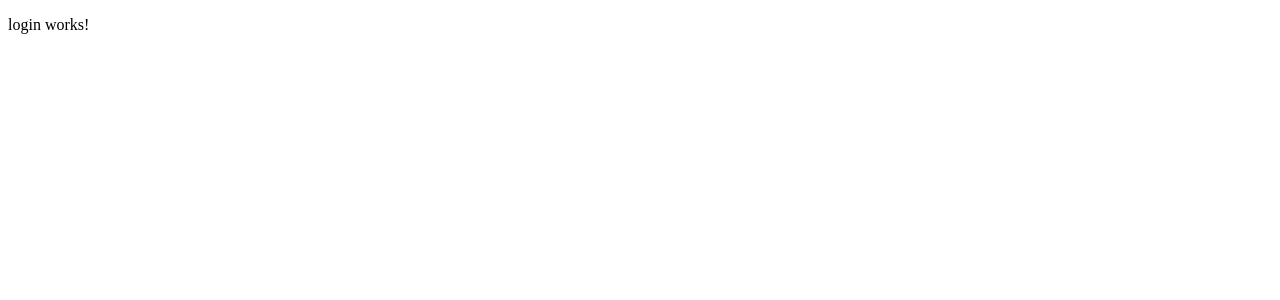
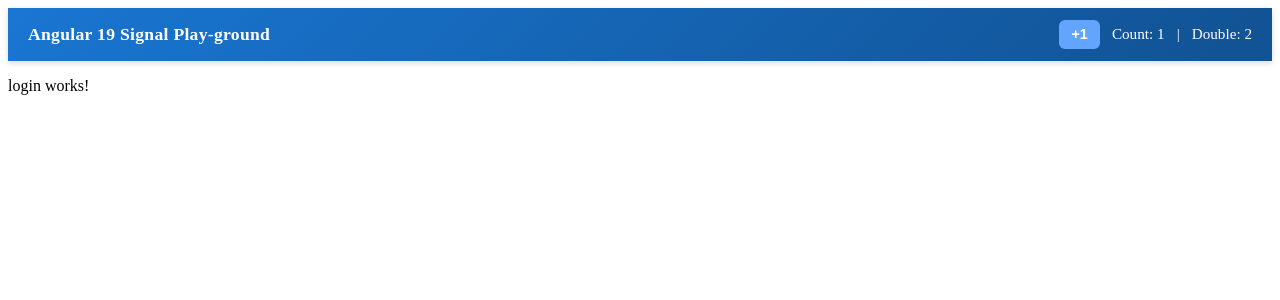
Before and after one commit to Div-404/ng19-workshop, an Angular app: page /login in a window 1280 px wide. Shown: the top 300 px of the page. Built offline with nearby package versions, Linux system fonts and the light colour scheme.

Commit message:
feat: signal counter demo in AppComponent

```diff
--- a/src/app/app.html
+++ b/src/app/app.html
@@ -1 +1,11 @@
+<header class="toolbar">
+  <h3 class="HeaderHeading">Angular 19 Signal Play-ground</h3>
+
+  <section class="HeaderButton">
+    <button (click)="increment()">+1</button>
+    <span>Count: {{ count() }}</span> |
+    <span>Double: {{ double() }}</span>
+  </section>
+</header>
+
 <router-outlet></router-outlet>
--- a/src/app/app.scss
+++ b/src/app/app.scss
@@ -0,0 +1,110 @@
+/* =========================
+   Theme variables (scalable)
+   ========================= */
+// :root {
+//   --primary: #1976d2;
+//   --primary-dark: #115293;
+//   --primary-light: #63a4ff;
+//   --text-on-primary: #ffffff;
+//   --radius: 6px;
+//   --shadow-sm: 0 2px 6px rgba(0, 0, 0, 0.15);
+// }
+
+/* =========================
+   Toolbar
+   ========================= */
+.toolbar {
+  position: sticky;
+  top: 0;
+  z-index: 10;
+
+  display: flex;
+  align-items: center;
+  justify-content: space-between;
+
+  padding: 0.75rem 1.25rem;
+  background: linear-gradient(
+    135deg,
+    var(--primary),
+    var(--primary-dark)
+  );
+  color: var(--text-on-primary);
+  box-shadow: var(--shadow-sm);
+}
+
+/* =========================
+   Heading
+   ========================= */
+.HeaderHeading {
+  font-size: 1.1rem;
+  font-weight: 600;
+  letter-spacing: 0.3px;
+  margin: 0;
+  user-select: none;
+}
+
+/* =========================
+   Counter section
+   ========================= */
+.HeaderButton {
+  display: flex;
+  align-items: center;
+  gap: 0.75rem;
+  font-size: 0.95rem;
+
+  span {
+    font-weight: 500;
+    white-space: nowrap;
+  }
+}
+
+/* =========================
+   Button styling
+   ========================= */
+button {
+  appearance: none;
+  border: none;
+  border-radius: var(--radius);
+
+  padding: 0.4rem 0.75rem;
+  font-size: 0.9rem;
+  font-weight: 600;
+
+  background-color: var(--primary-light);
+  color: var(--text-on-primary);
+
+  cursor: pointer;
+  transition:
+    background-color 0.2s ease,
+    transform 0.1s ease,
+    box-shadow 0.1s ease;
+
+  &:hover {
+    background-color: var(--primary);
+  }
+
+  &:active {
+    transform: translateY(1px);
+    box-shadow: inset 0 2px 4px rgba(0, 0, 0, 0.2);
+  }
+
+  &:focus-visible {
+    outline: 2px solid #fff;
+    outline-offset: 2px;
+  }
+}
+
+/* =========================
+   Responsive tweak
+   ========================= */
+@media (max-width: 600px) {
+  .toolbar {
+    flex-direction: column;
+    align-items: flex-start;
+    gap: 0.5rem;
+  }
+
+  .HeaderButton {
+    flex-wrap: wrap;
+  }
+}
--- a/src/app/app.ts
+++ b/src/app/app.ts
@@ -1,12 +1,28 @@
-import { Component } from '@angular/core';
+import { Component, computed, effect, OnInit, signal } from '@angular/core';
 import { RouterOutlet } from '@angular/router';
 
 @Component({
   selector: 'app-root',
   imports: [RouterOutlet],
+  standalone: true,
   templateUrl: './app.html',
-  styleUrl: './app.scss'
+  // styleUrl: './app.scss'
+  styleUrls: ['./app.scss']
 })
-export class App {
+export class App implements OnInit{
   protected title = 'ng19-workshop';
+  count = signal(0);
+  double = computed(()=> this.count()*2);
+  constructor(){
+    effect(()=>{
+      console.log("Effect count = ", this.count());
+    })
+  }
+  ngOnInit(){
+    setTimeout(()=> this.increment(),200);
+  }
+  increment(){
+    this.count.update(v=>v+1);
+    console.log("Increment", this.count());
+  }
 }
--- a/src/styles.scss
+++ b/src/styles.scss
@@ -1 +1,9 @@
 /* You can add global styles to this file, and also import other style files */
+:root {
+  --primary: #1976d2;
+  --primary-dark: #115293;
+  --primary-light: #63a4ff;
+  --text-on-primary: #ffffff;
+  --radius: 6px;
+  --shadow-sm: 0 2px 6px rgba(0, 0, 0, 0.15);
+}
```
